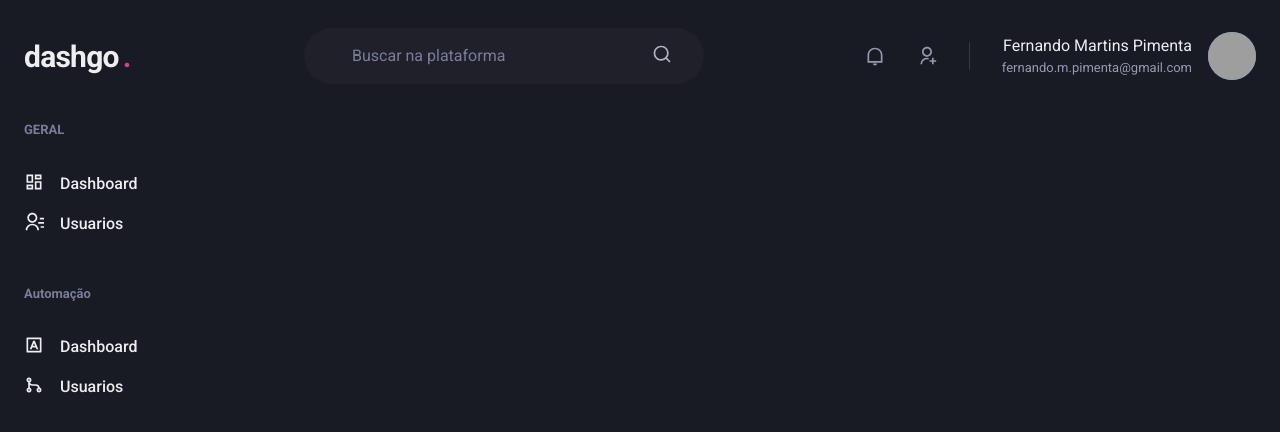
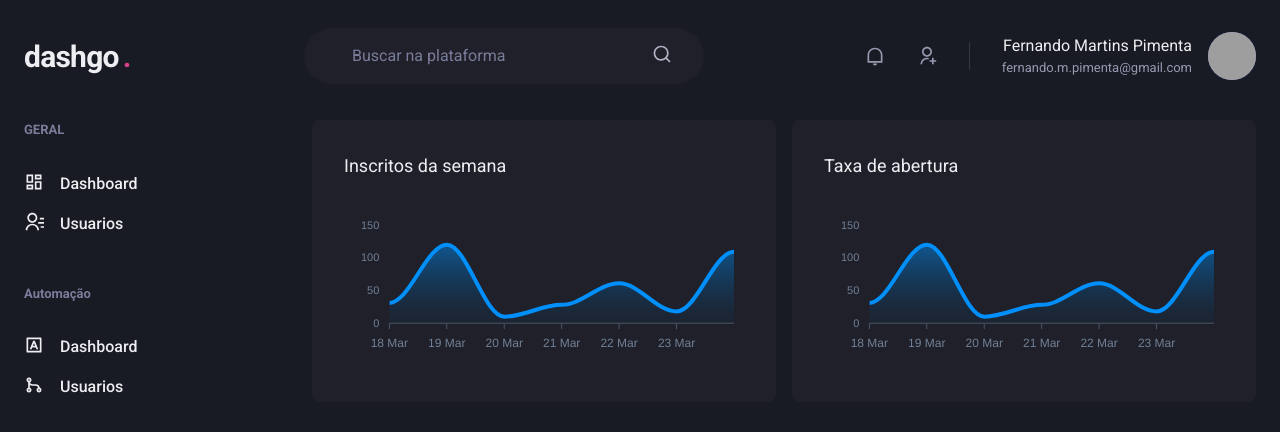
Before and after one commit to pimentafm/Dashgo, a Next.js app: page /dashboard in a window 1280 px wide. Shown: the top 432 px of the page. Built offline with nearby package versions, Linux system fonts and the light colour scheme; grey boxes are pictures that could not be loaded.

Commit message:
Add apexcharts

```diff
--- a/package.json
+++ b/package.json
@@ -12,9 +12,11 @@
     "@chakra-ui/react": "^1.6.1",
     "@emotion/react": "^11.4.0",
     "@emotion/styled": "^11.3.0",
+    "apexcharts": "^3.26.2",
     "framer-motion": "^4.1.16",
     "next": "10.2.0",
     "react": "17.0.2",
+    "react-apexcharts": "^1.3.9",
     "react-dom": "17.0.2",
     "react-icons": "^4.2.0"
   },
--- a/src/pages/dashboard.tsx
+++ b/src/pages/dashboard.tsx
@@ -1,6 +1,61 @@
-import { Flex } from "@chakra-ui/layout";
+import { Box, Flex, SimpleGrid, Text, theme } from "@chakra-ui/react";
+
+import dynamic from "next/dynamic";
+
 import { Header } from "../components/Header";
 import { Sidebar } from "../components/Sidebar";
+
+const Chart = dynamic(() => import("react-apexcharts"), { ssr: false });
+
+const options = {
+  chart: {
+    toolbar: {
+      show: false,
+    },
+    zoom: {
+      enabled: false,
+    },
+    foreColor: theme.colors.gray[500],
+  },
+  grid: {
+    show: false,
+  },
+  dataLabels: {
+    enabled: false,
+  },
+  tooltip: {
+    enabled: false,
+  },
+  xaxis: {
+    type: "datetime",
+    axisBorder: {
+      color: theme.colors.gray[600],
+    },
+    axisTicks: {
+      color: theme.colors.gray[600],
+    },
+    categories: [
+      "2021-03-18T00:00:00.000Z",
+      "2021-03-19T00:00:00.000Z",
+      "2021-03-20T00:00:00.000Z",
+      "2021-03-21T00:00:00.000Z",
+      "2021-03-22T00:00:00.000Z",
+      "2021-03-23T00:00:00.000Z",
+      "2021-03-24T00:00:00.000Z",
+    ],
+  },
+  fill: {
+    opacity: 0.3,
+    type: "gradient",
+    gradient: {
+      shade: "dark",
+      opacityFrom: 0.7,
+      opacityTo: 0.3,
+    },
+  },
+};
+
+const series = [{ name: "series1", data: [31, 120, 10, 28, 61, 18, 109] }];
 
 export default function Dashboard() {
   return (
@@ -8,6 +63,22 @@
       <Header />
       <Flex w="100%" my="6" maxWidth={1480} mx="auto" px="6">
         <Sidebar />
+
+        <SimpleGrid flex="1" gap="4" minChildWidth="320px" align="flex-start">
+          <Box p="8" bg="gray.800" borderRadius={8} pb="4">
+            <Text fontSize="lg" mb="4">
+              Inscritos da semana
+            </Text>
+            <Chart options={options} series={series} type="area" height={160} />
+          </Box>
+
+          <Box p="8" bg="gray.800" borderRadius={8}>
+            <Text fontSize="lg" mb="4">
+              Taxa de abertura
+            </Text>
+            <Chart options={options} series={series} type="area" height={160} />
+          </Box>
+        </SimpleGrid>
       </Flex>
     </Flex>
   );
```
Also changed, not shown: 1 other file (tests, documents, lock files or other folders).
